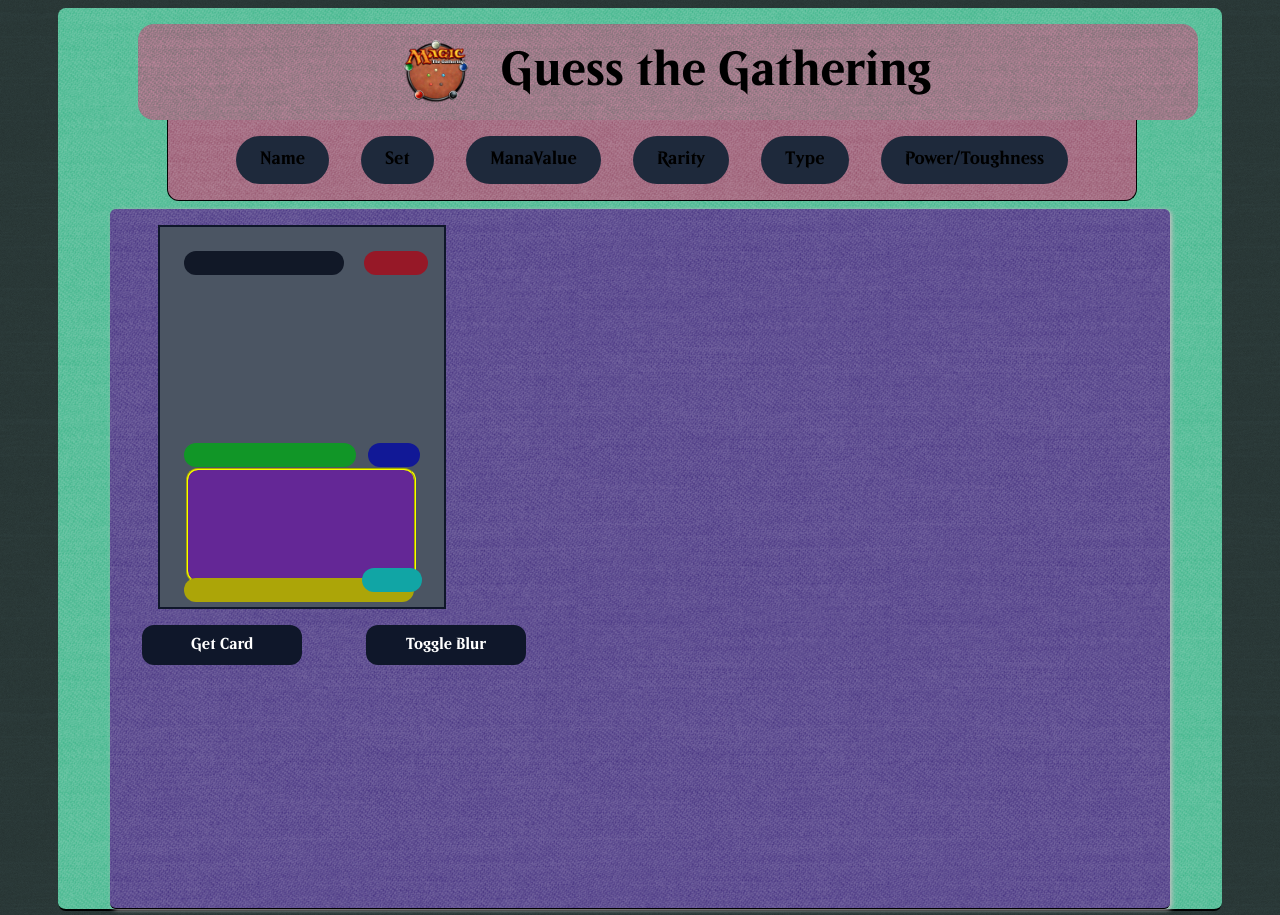
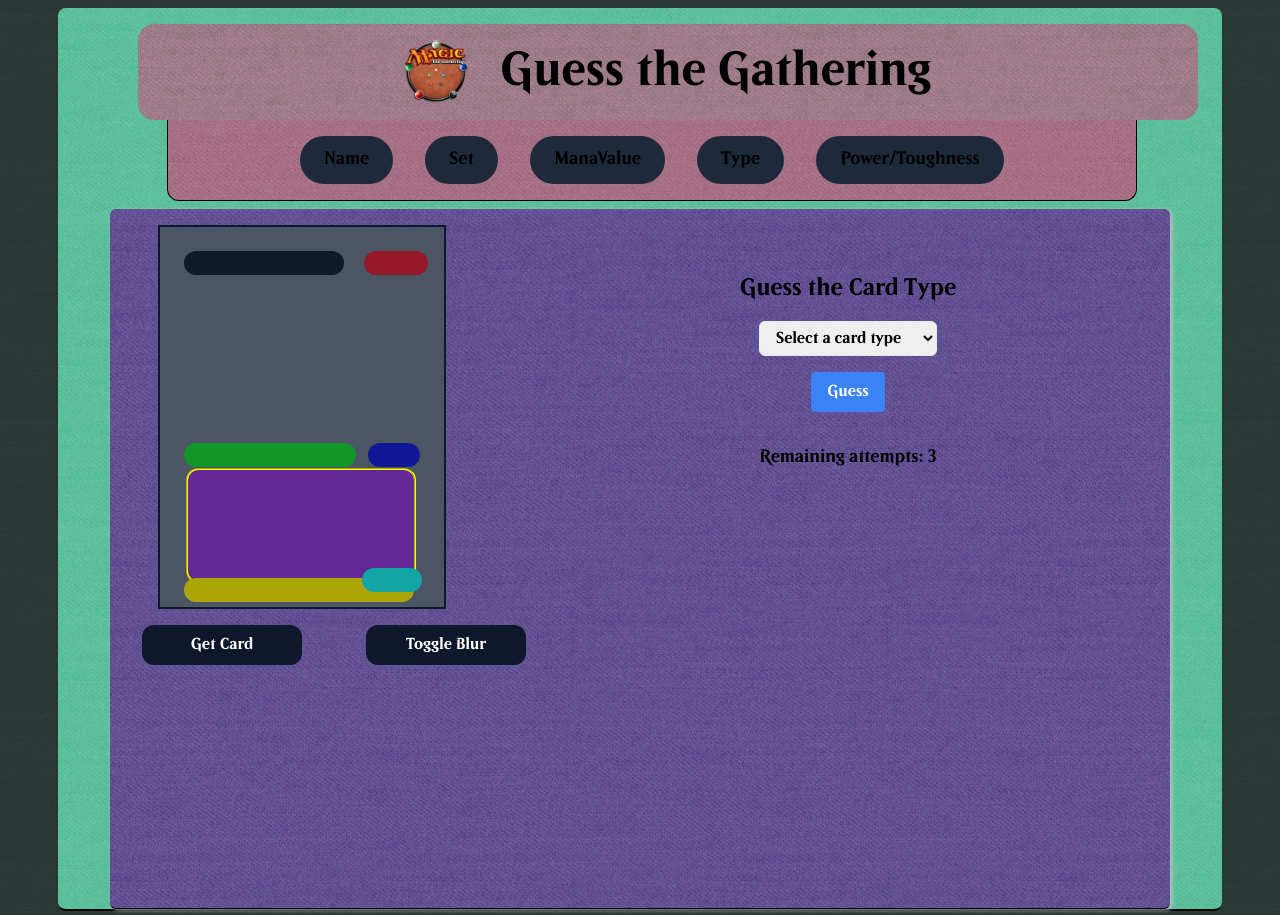
Before and after one commit to Ryan-Connell/CPRG306-Project, a Next.js app in the folder guess-the-gathering/: page / in a window 1280 px wide. Both pictures are taken after a click on the button "Type". Built offline with nearby package versions, Linux system fonts and the light colour scheme.

Commit message:
Card Type
YEEE

```diff
--- /dev/null
+++ b/guess-the-gathering/app/components/type.js
@@ -0,0 +1,81 @@
+import React, { useState, useEffect } from "react";
+
+export default function Type({ card, handleGetCard }) {
+  const [selectedType, setSelectedType] = useState(""); // State to store the selected type
+  const [attempts, setAttempts] = useState(3); // State to track the remaining attempts
+  const [result, setResult] = useState(""); // State to display the result
+
+  // Array of possible card types
+  const cardTypes = [
+    "Artifact",
+    "Creature",
+    "Enchantment",
+    "Land",
+    "Instant",
+    "Sorcery",
+    "Multi-type symbol",
+    "Planeswalker",
+  ];
+
+  // Function to handle the selection of card type
+  const handleTypeSelection = (event) => {
+    setSelectedType(event.target.value);
+  };
+
+  // Function to handle the user's guess
+  const handleGuess = () => {
+    if (selectedType === card.type) {
+      setResult("Congratulations! You guessed it right!");
+      setTimeout(() => {
+        handleGetCard(); // Fetch a new card after a delay
+      }, 2000);
+    } else {
+      setAttempts((prevAttempts) => prevAttempts - 1);
+      if (attempts === 1) {
+        setResult(`Game over! The correct card type is ${card.type}.`);
+        setTimeout(() => {
+          handleGetCard(); // Fetch a new card after a delay
+        }, 2000);
+      } else {
+        setResult("Incorrect guess! Please try again.");
+      }
+    }
+  };
+
+  // Reset state when a new card loads
+  useEffect(() => {
+    setSelectedType("");
+    setAttempts(3);
+    setResult("");
+  }, [card]);
+
+  return (
+    <div className="flex flex-col items-center">
+      <h2 className="text-2xl font-bold mb-4">Guess the Card Type</h2>
+      <div className="mb-4">
+        <select
+          value={selectedType}
+          onChange={handleTypeSelection}
+          className="px-3 py-2 border rounded-md"
+          style={{ color: "black" }} // Set text color to black
+        >
+          <option value="">Select a card type</option>
+          {cardTypes.map((type) => (
+            <option key={type} value={type}>
+              {type}
+            </option>
+          ))}
+        </select>
+      </div>
+      <button
+        onClick={handleGuess}
+        disabled={!selectedType || attempts === 0}
+        className="bg-blue-500 hover:bg-blue-700 text-white font-bold py-2 px-4 rounded"
+      >
+        Guess
+      </button>
+      <p className="text-lg mt-4">{result}</p>
+      <p className="text-lg mt-4">Remaining attempts: {attempts}</p>
+    </div>
+  );
+}
--- a/guess-the-gathering/app/page.js
+++ b/guess-the-gathering/app/page.js
@@ -9,6 +9,7 @@
 import PowTough from "./components/pow-tough";
 import CardName from "./components/card-name";
 import SetName from "./components/set";
+import Type from "./components/type";
 import ManaValue from "./components/mana-value";
 import mtgLogo from "../public/images/mtg.png";
 
@@ -33,14 +34,7 @@
     }
   }, [card]);
 
-  const gameTypes = [
-    "Name",
-    "Set",
-    "ManaValue",
-    "Rarity",
-    "Type",
-    "Power/Toughness",
-  ];
+  const gameTypes = ["Name", "Set", "ManaValue", "Type", "Power/Toughness"];
 
   return (
     <main className="flex justify-center tiffany min-h-screen font-beleren">
@@ -140,6 +134,9 @@
                   loadNewCard={handleGetCard}
                 />
               )}
+              {selectedGameType === "Type" && (
+                <Type card={card} handleGetCard={handleGetCard} />
+              )}
             </div>
           </div>
         </div>
```
